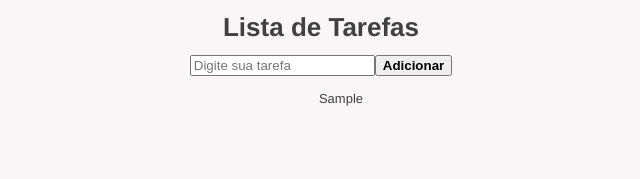
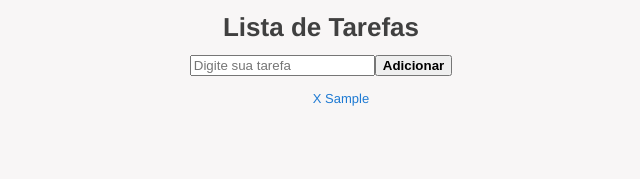
Before and after one commit to vvalcristina/todolist_react, a React (Create React App) app: page / in a window 1280 px wide. Both pictures are taken after typing "Sample" into the empty fields and a click on the button "Adicionar". Shown: the top 179 px of the page, without its empty margins (319-959 px from the left). Built offline with nearby package versions, Linux system fonts and the light colour scheme.

Commit message:
Adicionando e excluindo itens da lista

```diff
--- a/src/components/ToDoItem.js
+++ b/src/components/ToDoItem.js
@@ -5,17 +5,22 @@ class ToDoItems extends Component {
       super(props);
       this.criarTarefa = this.criarTarefa.bind(this);
     }
-    delete(key) {
-      this.props.delete(key);
+
+    delete(index) {
+      console.log(index)
+      this.props.delete(index);
     }
-    criarTarefa(item) {
-      return <div key={item.key}>
+
+    criarTarefa(item, index) {
+      return <div key={index}>
                     <div>
-                      <a  onClick={() => this.delete(item.key)}><i className="fas fa-times"></i></a>
+                      <a  onClick={() => this.delete(index)}>
+                      X {item.text}
+                      </a>
                     </div>
-                    <div className="texto">{item.text}</div>
              </div>
     }
+
     render() {
       var todoEntries = this.props.entries;
       var listItems = todoEntries.map(this.criarTarefa);
--- a/src/components/ToDoList.js
+++ b/src/components/ToDoList.js
@@ -22,19 +22,15 @@ adicionarItem(event) {
     });
     this._inputElement.value = ""
   }
-  console.log(this.state.items);
+   console.log(this.state.items);
    event.preventDefault();
 }
 
-deleteItem(key) {
-  var filteredItems = this.state.items.filter(function (item) {
-    return (item.key !== key);
-    //https://developer.mozilla.org/pt-BR/docs/Web/JavaScript/Reference/Global_Objects/Object/keys
-  });
-
-  this.setState({
-    items: filteredItems
-  });
+deleteItem(index) {
+  console.log(index)
+  var cloneItems =Array.from(this.state.items)
+  cloneItems.splice(index, 1)
+  this.setState({ items: cloneItems });
 }
 
   render() {
```
